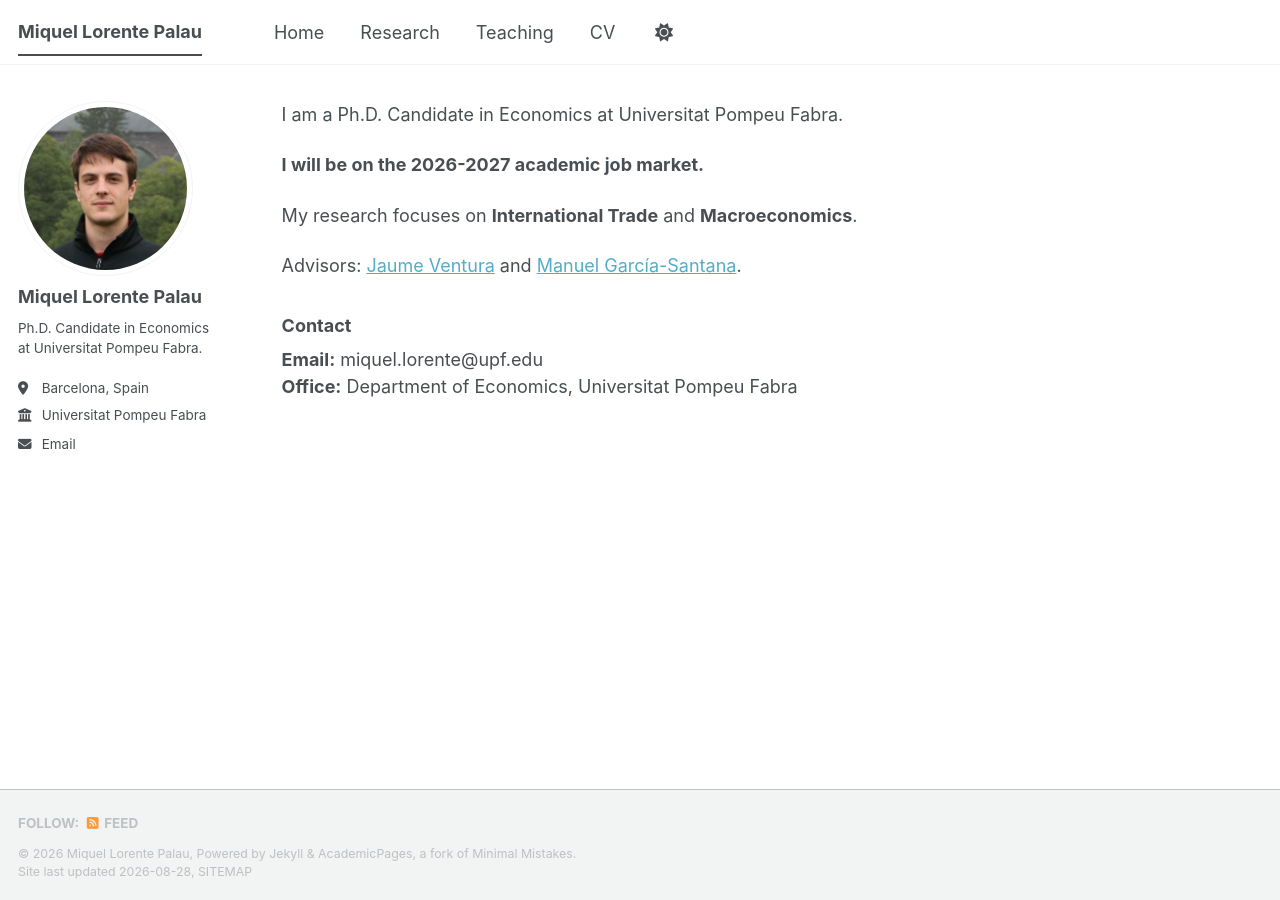
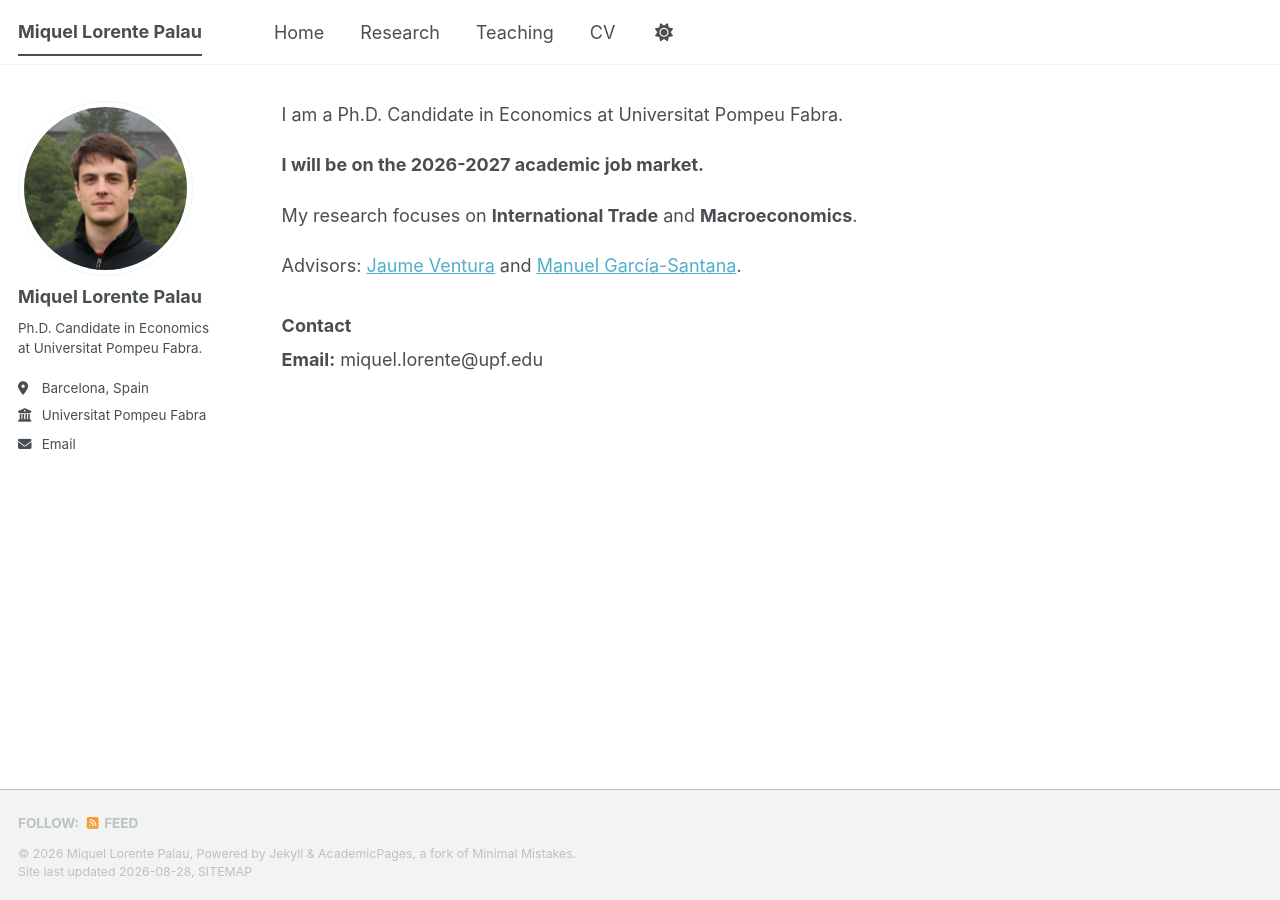
Before and after one commit to miquel-lorente/miquel-lorente.github.io, a Jekyll site: the page built from _pages/about.md, in a window 1280 px wide. Built offline with Jekyll 4.4.1, drawn with Linux system fonts in a browser that asks for light colours; a style sheet for code colours, icons or effects is not loaded.

Commit message:
Fix formatting of contact information in about.md
Updated contact information formatting in about.md.

```diff
--- a/_pages/about.md
+++ b/_pages/about.md
@@ -14,4 +14,3 @@ Advisors: [Jaume Ventura](https://crei.cat/people/jventura/) and [Manuel García
 
 ### Contact
 **Email:** miquel.lorente@upf.edu
-**Office:** Department of Economics, Universitat Pompeu Fabra
```
